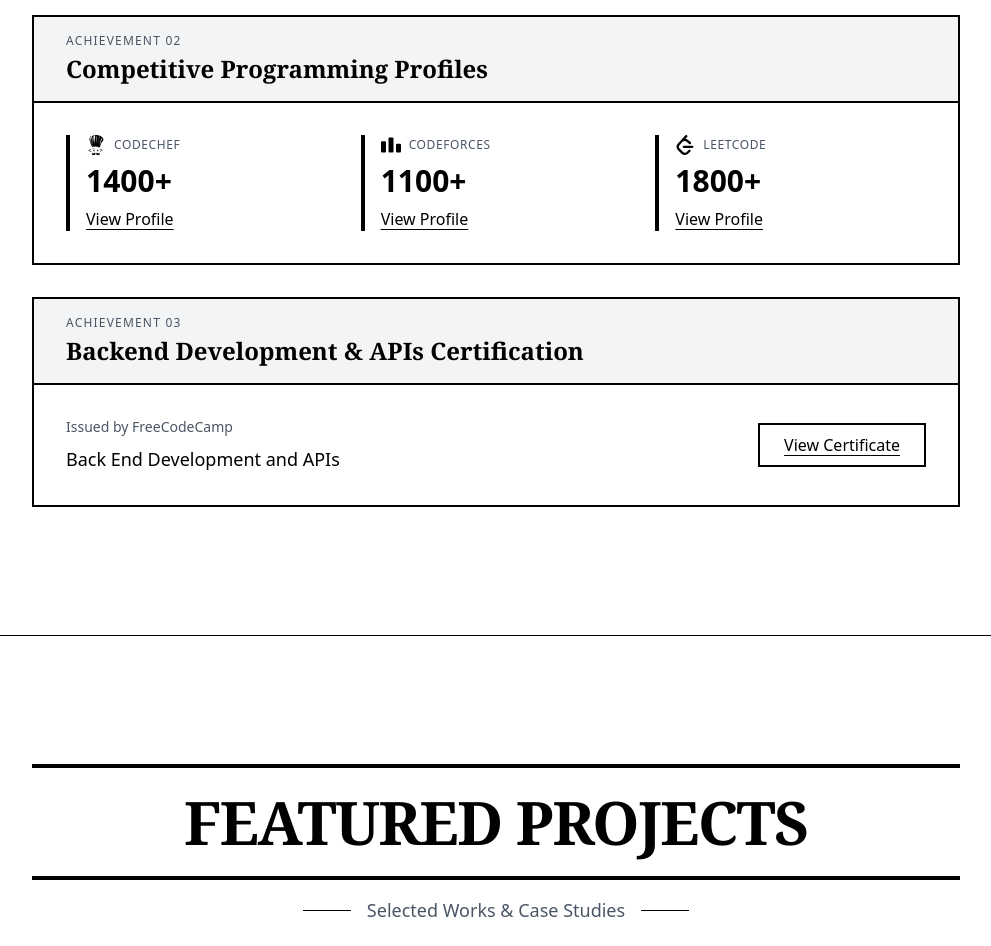
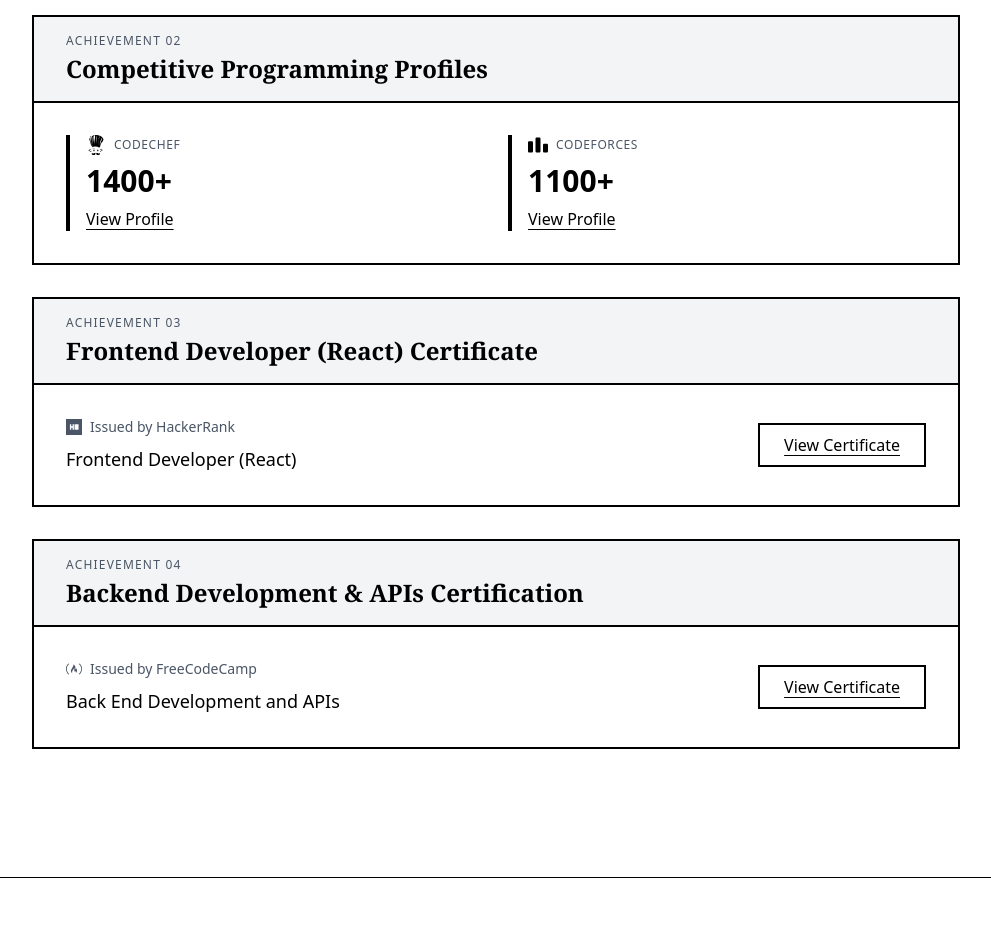
Before and after one commit to SauravKumar04/PORTFOLIO-2026, a React (Vite) app in the folder portfolio/: page / in a window 1280 px wide. Shown: the part 2160-3106 px from the top of the page, without its empty margins (144-1135 px from the left). Built offline with nearby package versions, Linux system fonts and the light colour scheme.

Commit message:
Add HackerRank Frontend Developer certificate and update achievements section

```diff
--- a/portfolio/src/components/Achievements.jsx
+++ b/portfolio/src/components/Achievements.jsx
@@ -1,5 +1,5 @@
 import Reveal from './Reveal'
-import { SiCodechef, SiCodeforces, SiLeetcode, SiGeeksforgeeks } from 'react-icons/si'
+import { SiCodechef, SiCodeforces, SiLeetcode, SiGeeksforgeeks, SiHackerrank, SiFreecodecamp } from 'react-icons/si'
 
 function LinkItem({ href, children }) {
   return (
@@ -48,7 +48,7 @@
               <h3 className="text-2xl font-serif font-bold">Competitive Programming Profiles</h3>
             </div>
             <div className="p-8">
-              <div className="grid sm:grid-cols-3 gap-6">
+              <div className="grid sm:grid-cols-2 gap-6">
                 <div className="border-l-4 border-black pl-4">
                   <div className="flex items-center gap-2 mb-2">
                     <SiCodechef size={20} />
@@ -65,14 +65,6 @@
                   <div className="font-bold text-3xl mb-2">1100+</div>
                   <LinkItem href="https://codeforces.com/profile/saurav_cp">View Profile</LinkItem>
                 </div>
-                <div className="border-l-4 border-black pl-4">
-                  <div className="flex items-center gap-2 mb-2">
-                    <SiLeetcode size={20} />
-                    <div className="text-xs uppercase tracking-wider text-gray-600">LeetCode</div>
-                  </div>
-                  <div className="font-bold text-3xl mb-2">1800+</div>
-                  <LinkItem href="https://leetcode.com/u/saurav_kumar_2002/">View Profile</LinkItem>
-                </div>
               </div>
             </div>
           </div>
@@ -82,11 +74,35 @@
           <div className="border-2 border-black hover:shadow-[8px_8px_0px_0px_rgba(0,0,0,1)] transition-all duration-200 group">
             <div className="border-b-2 border-black px-8 py-4 bg-gray-100">
               <div className="text-xs uppercase tracking-widest mb-1 text-gray-600">Achievement 03</div>
+              <h3 className="text-xl sm:text-2xl font-serif font-bold">Frontend Developer (React) Certificate</h3>
+            </div>
+            <div className="p-8 flex flex-col sm:flex-row items-start sm:items-center justify-between gap-4">
+              <div>
+                <div className="flex items-center gap-2 text-sm text-gray-600 mb-2">
+                  <SiHackerrank size={16} />
+                  <span>Issued by HackerRank</span>
+                </div>
+                <div className="text-base sm:text-lg font-medium">Frontend Developer (React)</div>
+              </div>
+              <LinkItem href="https://www.hackerrank.com/certificates/9aa8872c60be">
+                <span className="border-2 border-black px-6 py-2 hover:bg-black hover:text-white transition-colors duration-200 whitespace-nowrap">View Certificate</span>
+              </LinkItem>
+            </div>
+          </div>
+        </Reveal>
+
+        <Reveal>
+          <div className="border-2 border-black hover:shadow-[8px_8px_0px_0px_rgba(0,0,0,1)] transition-all duration-200 group">
+            <div className="border-b-2 border-black px-8 py-4 bg-gray-100">
+              <div className="text-xs uppercase tracking-widest mb-1 text-gray-600">Achievement 04</div>
               <h3 className="text-xl sm:text-2xl font-serif font-bold">Backend Development & APIs Certification</h3>
             </div>
             <div className="p-8 flex flex-col sm:flex-row items-start sm:items-center justify-between gap-4">
               <div>
-                <div className="text-sm text-gray-600 mb-2">Issued by FreeCodeCamp</div>
+                <div className="flex items-center gap-2 text-sm text-gray-600 mb-2">
+                  <SiFreecodecamp size={16} />
+                  <span>Issued by FreeCodeCamp</span>
+                </div>
                 <div className="text-base sm:text-lg font-medium">Back End Development and APIs</div>
               </div>
               <LinkItem href="https://www.freecodecamp.org/certification/sauravkumar9798/back-end-development-and-apis">
```
